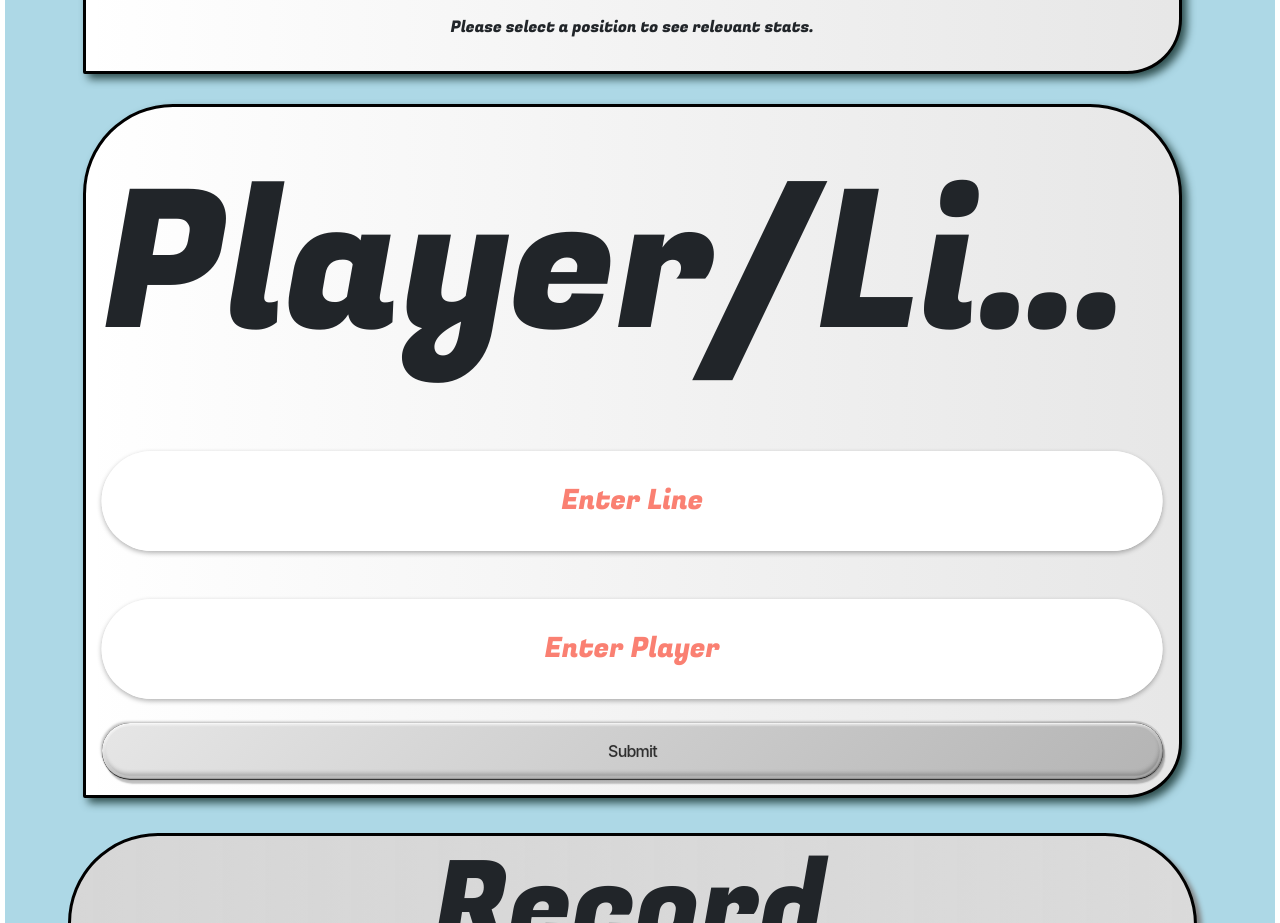
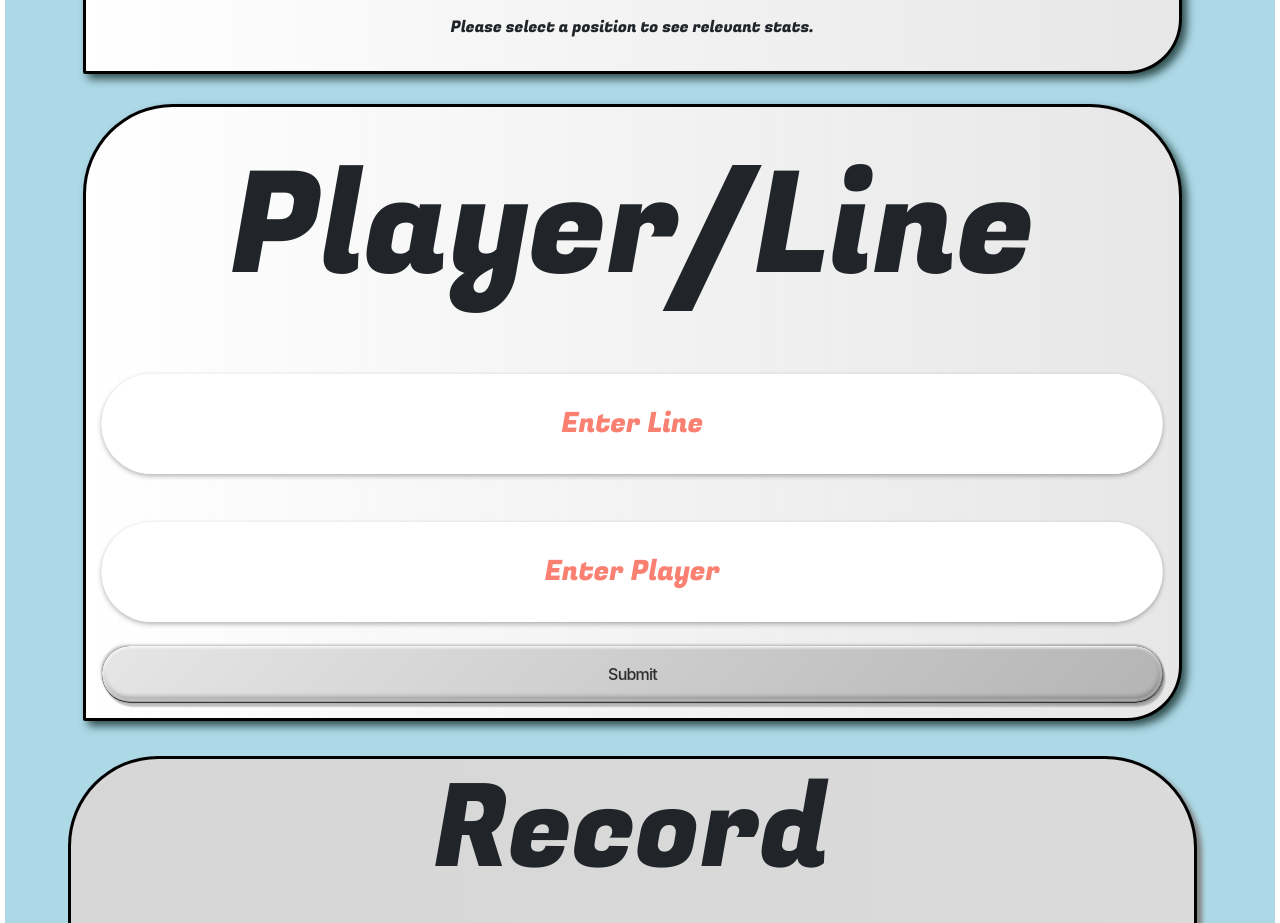
Before and after one commit to BrodyBoyd/ParlayHelperLive, a React (Vite) app: page / in a window 1280 px wide. Shown: the part 1420-2343 px from the top of the page. Built offline with nearby package versions, Linux system fonts and the light colour scheme.

Commit message:
title sizing change

```diff
--- a/src/App.css
+++ b/src/App.css
@@ -78,6 +78,12 @@ background-image: url("/hq720.jpg") ;
   border-radius: 90px 92px 55px 2px;
   background-image: linear-gradient(to right, rgba(255,0,0,0), rgba(134, 134, 134, 0.2));
 }
+.lineTitle {
+  font-size: 2.1vw; /* Adjust the value as needed */
+  white-space: nowrap;
+  overflow: hidden;
+  text-overflow: ellipsis;
+}
 .takeOver {
     background-image: linear-gradient(to right, rgba(255,0,0,0), rgba(38, 255, 0, 0.6));
 }
@@ -119,6 +125,12 @@ background-image: url("/hq720.jpg") ;
         white-space: nowrap;
         overflow: hidden;
         text-overflow: ellipsis;
+}
+.bet {
+  font-size: .7vw;
+}
+.weekTitle {
+  font-size:2vw;
 }
 .recordBox {
   margin-top: 20px;
@@ -497,6 +509,12 @@ button:active .button-inner {
           overflow: hidden;
           text-overflow: ellipsis;
         }
+        .lineTitle {
+          font-size: 11vw; /* Adjust the value as needed */
+          white-space: nowrap;
+          overflow: hidden;
+          text-overflow: ellipsis;
+        }
         .overBackground {
           background-image: linear-gradient(to right rgba(0, 255, 51, 1), rgba(236, 252, 237, 0.9));
         }
--- a/src/App.jsx
+++ b/src/App.jsx
@@ -453,7 +453,7 @@ function App() {
           )}
         </div>
   <div className="card border-3 border-black p-3 text-center TopCard lineCard" >
-          <p className='boxTitle'>Player/Line</p>
+          <p className='lineTitle'>Player/Line</p>
           <br />
           <input class="c-checkbox" type="checkbox" id="checkbox"></input>
           <div class="c-formContainer">
```
